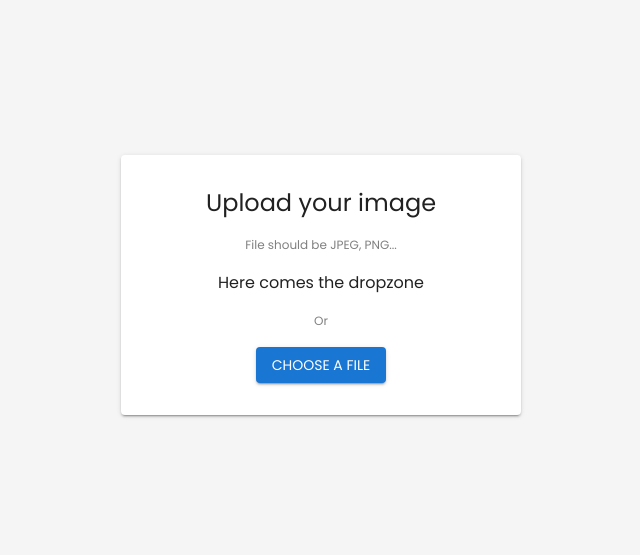
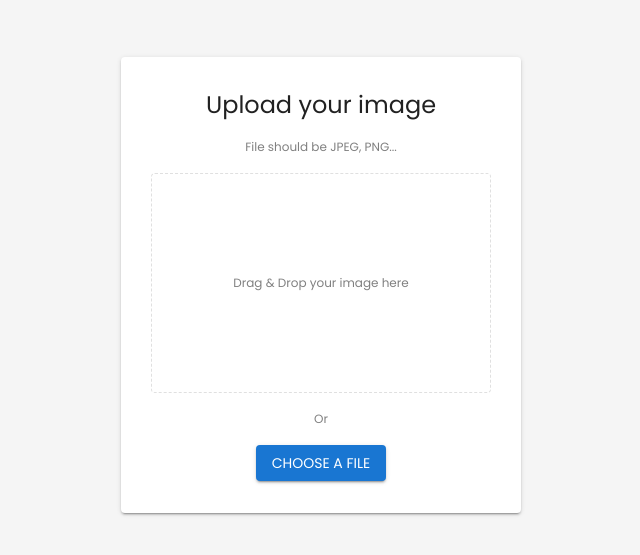
Before and after one commit to williamrolando88/ImageUploader-devChallenge, a React (Vite) app in the folder front-end/: page / in a window 1280 px wide. Shown: the part 115-670 px from the top of the page, without its empty margins (319-959 px from the left). Built offline with nearby package versions, Linux system fonts and the light colour scheme.

Commit message:
Add styledDropZone

```diff
--- /dev/null
+++ b/front-end/src/components/Dropzone.tsx
@@ -0,0 +1,35 @@
+import { Typography, alpha, styled } from "@mui/material";
+import { FC } from "react";
+
+const StyledDropZone = styled("div")(({ theme }) => ({
+  outline: "none",
+  cursor: "pointer",
+  overflow: "hidden",
+  position: "relative",
+  padding: theme.spacing(5),
+  borderRadius: theme.shape.borderRadius,
+  transition: theme.transitions.create("padding"),
+  backgroundColor: theme.palette.background.paper,
+  border: `1px dashed ${alpha(theme.palette.grey[500], 0.32)}`,
+  "&:hover": {
+    opacity: 0.72,
+  },
+  width: "340px",
+  height: "220px",
+  display: "flex",
+  flexDirection: "column",
+  alignItems: "center",
+  justifyContent: "center",
+}));
+
+const Dropzone: FC = () => {
+  return (
+    <StyledDropZone>
+      <Typography color="GrayText" variant="caption">
+        Drag & Drop your image here
+      </Typography>
+    </StyledDropZone>
+  );
+};
+
+export default Dropzone;
--- a/front-end/src/pages/HomePage.tsx
+++ b/front-end/src/pages/HomePage.tsx
@@ -1,5 +1,6 @@
 import { Button, Paper, Stack, Typography } from "@mui/material";
 import { FC } from "react";
+import Dropzone from "../components/Dropzone";
 
 const HomePage: FC = () => {
   return (
@@ -15,7 +16,9 @@ const HomePage: FC = () => {
           <Typography variant="caption" color="GrayText">
             File should be JPEG, PNG...
           </Typography>
-          Here comes the dropzone
+
+          <Dropzone />
+
           <Typography variant="caption" color="GrayText">
             Or
           </Typography>
```
